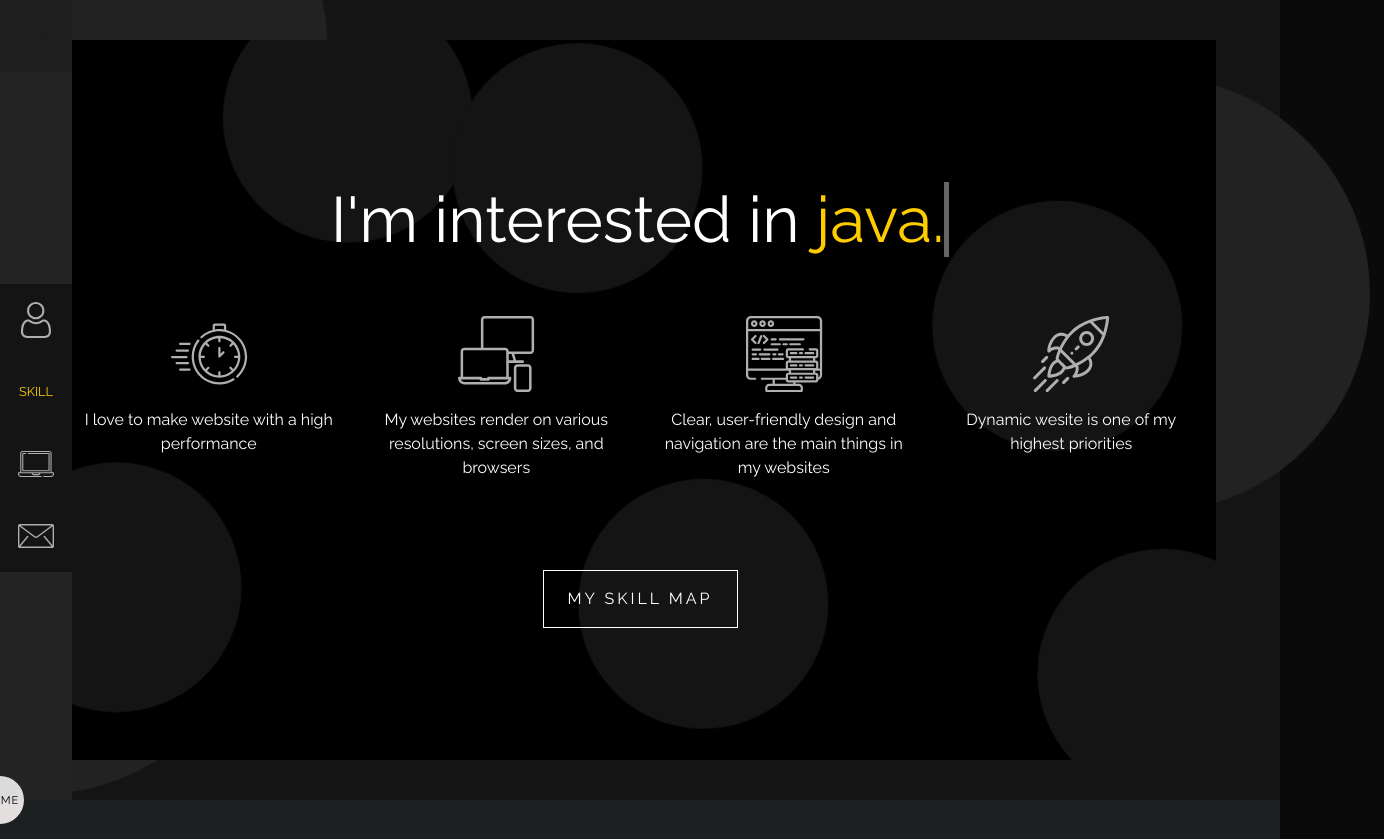
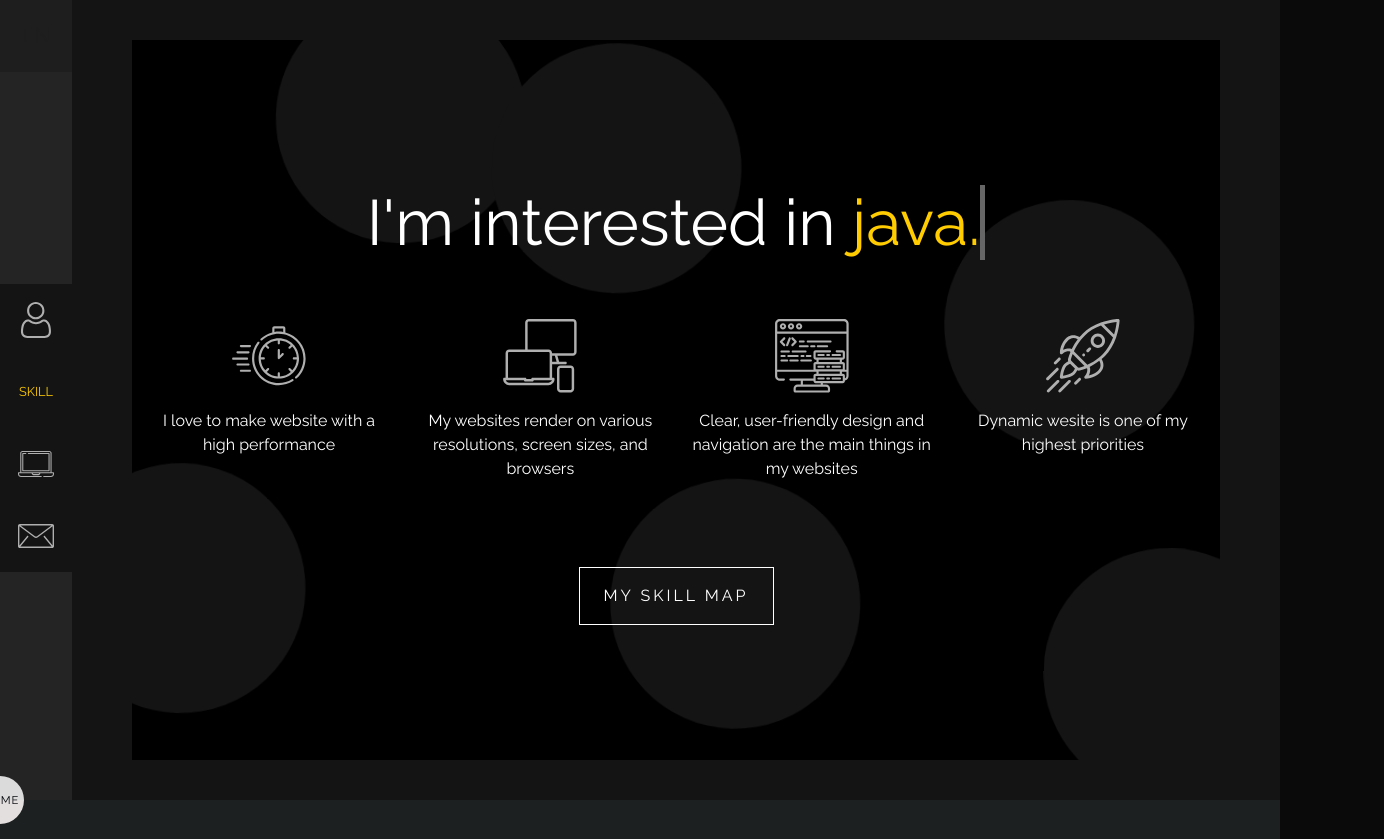
Before and after one commit to joker7t/porfolio-v2, a React (Create React App) app: page /skill in a window 1280 px wide. Shown: the whole page, 1384 px wide, since content can reach past the window. After the commit the page ends 800 px from the top, so only its background shows below. Built offline with nearby package versions, Linux system fonts and the light colour scheme.

Commit message:
fix loading

```diff
--- a/src/App.js
+++ b/src/App.js
@@ -97,10 +97,10 @@ function App() {
 					{isLoading ? null : (
 						<div>
 							<Router>
+								<Loading loaderRef={loaderRef} />
+								<NavigationBar transition={transition} />
 								<div className={style.App}>
-									<NavigationBar transition={transition} />
 									<div className={style.AppContent} ref={contentRef}>
-										<Loading loaderRef={loaderRef} />
 										<Switch>
 											<Route exact path="/" component={Home} delay={200} />
 											<Route exact path="/about" component={About} />
--- a/src/App.module.scss
+++ b/src/App.module.scss
@@ -151,15 +151,13 @@ $lines: #757474;
 .App {
 	display: flex;
 	height: 100%;
-	@include respond('tab-port') {
-		display: block;
-	}
 
 	.AppContent {
 		position: relative;
 		flex-grow: 1;
 		min-height: 100vh;
 		padding-left: 4.5rem;
+		background-color: $color-black;
 
 		@include respond('tab-land') {
 			padding-left: 3.5rem;
--- a/src/components/about/scss/About.module.scss
+++ b/src/components/about/scss/About.module.scss
@@ -3,7 +3,6 @@
 
 .AboutContainer {
 	width: 100%;
-	min-height: 100vh;
 	height: 100%;
 	background: black;
 	padding: 1.5rem;
--- a/src/components/skill/Skill.js
+++ b/src/components/skill/Skill.js
@@ -70,13 +70,7 @@ const Skill = ({ setMouseClass }) => {
 	};
 
 	return (
-		<div className={style.SkillContainer}>
-			<div className={style.BigCircles}>
-				<div className={style.BigCircle}></div>
-				<div className={style.BigCircle}></div>
-				<div className={style.BigCircle}></div>
-			</div>
-			<section>
+		<div className={style.Skill}>
 			<div className={style.SlideWrapper}>
 				<div className={style.SmallCircles}>
 					<div className={style.SmallCircle} ref={(el) => (smallCircleRefs.current[0] = el)}></div>
@@ -90,11 +84,7 @@ const Skill = ({ setMouseClass }) => {
 					<div className={style.CoverWrapper}>
 						<div>
 							<Intro setMouseClass={setMouseClass} />
-								<TwoSidesButton
-									firstSide="my skill map"
-									secondSide="view"
-									onClick={handleViewSkillMap}
-								/>
+							<TwoSidesButton firstSide="my skill map" secondSide="view" onClick={handleViewSkillMap} />
 						</div>
 					</div>
 					<div className={style.SkillMapWrapper}>
@@ -103,7 +93,6 @@ const Skill = ({ setMouseClass }) => {
 					</div>
 				</div>
 			</div>
-			</section>
 		</div>
 	);
 };
--- a/src/components/skill/scss/Skill.module.scss
+++ b/src/components/skill/scss/Skill.module.scss
@@ -4,76 +4,22 @@
 $color-background: #141414;
 $color-wrapper: #000;
 $color-small-circle: $color-background;
-$color-big-circle: #222222;
 
-.SkillContainer {
+.Skill {
 	width: 100%;
-	min-height: 100%;
+	height: 100%;
 	background: $color-background;
+	display: flex;
+	justify-content: center;
+	align-items: center;
 
 	.SlideWrapper {
-		position: relative;
 		overflow: hidden;
 		height: 90%;
 		width: 90%;
 		z-index: 3;
 		background-color: $color-wrapper;
-		@include absCenter();
-	}
-
-	.ContentWrapper {
-		width: 100%;
-		height: 100%;
-	}
-
-	.CoverWrapper {
-		width: 100%;
-		height: 100%;
-		display: flex;
-		align-items: center;
-		justify-content: center;
-		padding: 1rem;
-
-		div {
-			text-align: center;
-		}
-	}
-
-	.SkillMapWrapper {
-		width: 100%;
-		height: 100%;
-		display: flex;
-		flex-direction: column;
-		align-items: center;
-		justify-content: center;
-		background: $color-wrapper;
-		padding-bottom: 2rem;
-		cursor: none;
-
-		div {
-			text-align: center;
-		}
-
-		.SkillMapContainer {
-			width: 100%;
-			flex-grow: 1;
-			margin-bottom: 2rem;
 		position: relative;
-			opacity: 0;
-
-			&::before {
-				position: absolute;
-				content: '';
-				display: inline-block;
-				left: 0;
-				bottom: 0;
-				width: 4rem;
-				height: 2rem;
-				background-color: $color-wrapper;
-				z-index: 10;
-			}
-		}
-	}
 
 		.SmallCircles {
 			position: absolute;
@@ -136,56 +82,64 @@ $color-big-circle: #222222;
 				left: 96%;
 			}
 		}
+	}
 
-	.BigCircles {
-		position: absolute;
+	.ContentWrapper {
 		width: 100%;
 		height: 100%;
-		@include animation(infinite-rotation 125s infinite);
+
+		.CoverWrapper {
+			width: 100%;
+			height: 100%;
+			display: flex;
+			align-items: center;
+			justify-content: center;
+			padding: 1rem;
+
+			div {
+				text-align: center;
+			}
 		}
 
-	.BigCircle {
-		position: inherit;
-		display: block;
-		width: 450px;
-		height: 450px;
-		background: $color-big-circle;
-		margin-top: -250px;
-		margin-left: -250px;
-		border-radius: 250px;
-		@include animation(bigcircle 1.6s ease-in-out alternate);
-		z-index: 1;
+		.SkillMapWrapper {
+			width: 100%;
+			height: 100%;
+			display: flex;
+			flex-direction: column;
+			align-items: center;
+			justify-content: center;
+			background: $color-wrapper;
+			padding-bottom: 2rem;
+			cursor: none;
 
-		@include respond('desktop') {
-			width: 400px;
-			height: 400px;
+			div {
+				text-align: center;
 			}
 
-		@include respond('phone') {
-			width: 300px;
-			height: 300px;
+			.SkillMapContainer {
+				width: 100%;
+				flex-grow: 1;
+				margin-bottom: 2rem;
+				position: relative;
+				opacity: 0;
+
+				&::before {
+					position: absolute;
+					content: '';
+					display: inline-block;
+					left: 0;
+					bottom: 0;
+					width: 4rem;
+					height: 2rem;
+					background-color: $color-wrapper;
+					z-index: 10;
 				}
-
-		&:nth-child(1) {
-			top: 12%;
-			left: 4%;
 			}
-
-		&:nth-child(2) {
-			display: block;
-			top: 38%;
-			left: 86%;
-		}
-
-		&:nth-child(3) {
-			display: block;
-			top: 78%;
-			left: 0%;
 		}
 	}
 }
 
-@include keyframes (smallcircle) {
+@include keyframes(smallcircle) {
 	0% {
 		@include transform(scale(0));
 	}
@@ -195,19 +149,7 @@ $color-big-circle: #222222;
 	}
 }
 
-@include keyframes (bigcircle) {
-	0% {
-		@include transform(scale(0));
-	}
-	50% {
-		@include transform(scale(0));
-	}
-	100% {
-		@include transform(scale(1));
-	}
-}
-
-@include keyframes (infinite-rotation) {
+@include keyframes(infinite-rotation) {
 	from {
 		@include transform(rotate(0deg));
 	}
--- a/src/util/components/scss/Loading.module.scss
+++ b/src/util/components/scss/Loading.module.scss
@@ -12,15 +12,11 @@
 }
 
 .Loader {
-	margin: 0 auto;
+	position: fixed;
+	@include absCenter();
 	width: 60px;
 	height: 50px;
-	text-align: center;
 	font-size: 10px;
-	position: absolute;
-	top: 50%;
-	left: 50%;
-	@include transform(translateY(-50%) translateX(-50%));
 	z-index: 1999;
 	opacity: 0;
 
--- a/src/util/scss/_transition.scss
+++ b/src/util/scss/_transition.scss
@@ -98,6 +98,10 @@
 	top: 50%;
 	left: 50%;
 	transform: translate(-50%, -50%);
+	-webkit-transform: translate(-50%, -50%);
+	-moz-transform: translate(-50%, -50%);
+	-ms-transform: translate(-50%, -50%);
+	-o-transform: translate(-50%, -50%);
 }
 
 @mixin animation($animate...) {
```
Lines whose indentation alone changed are shown as unchanged.
